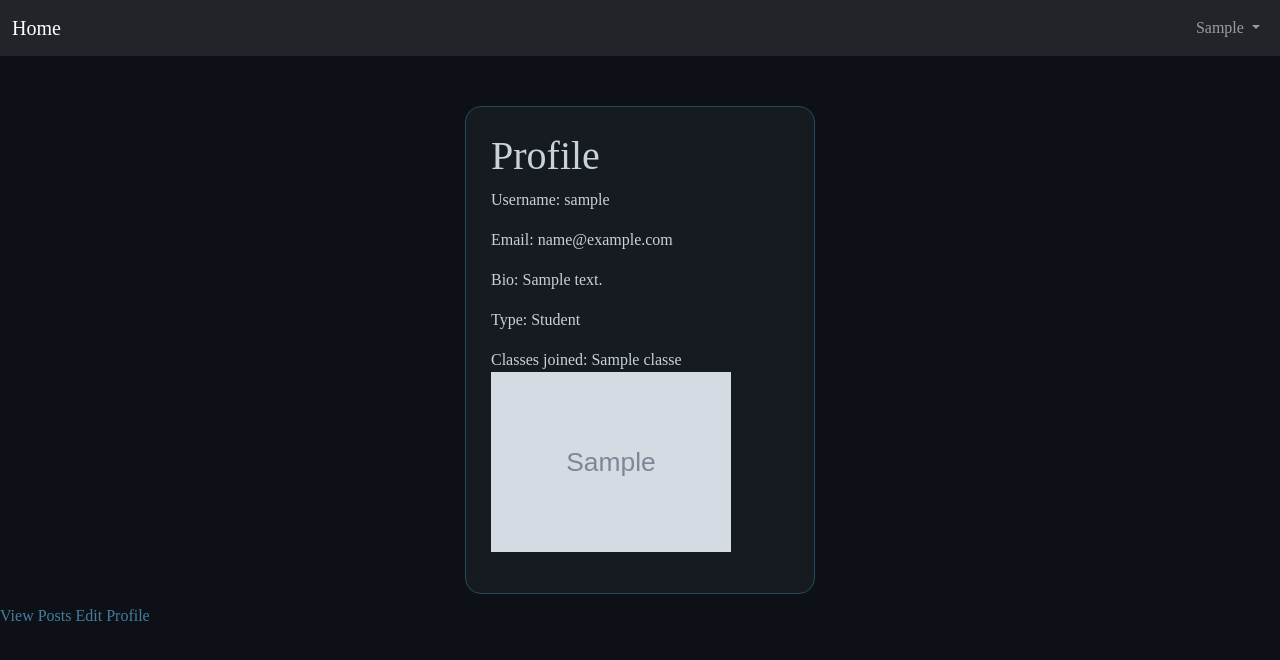
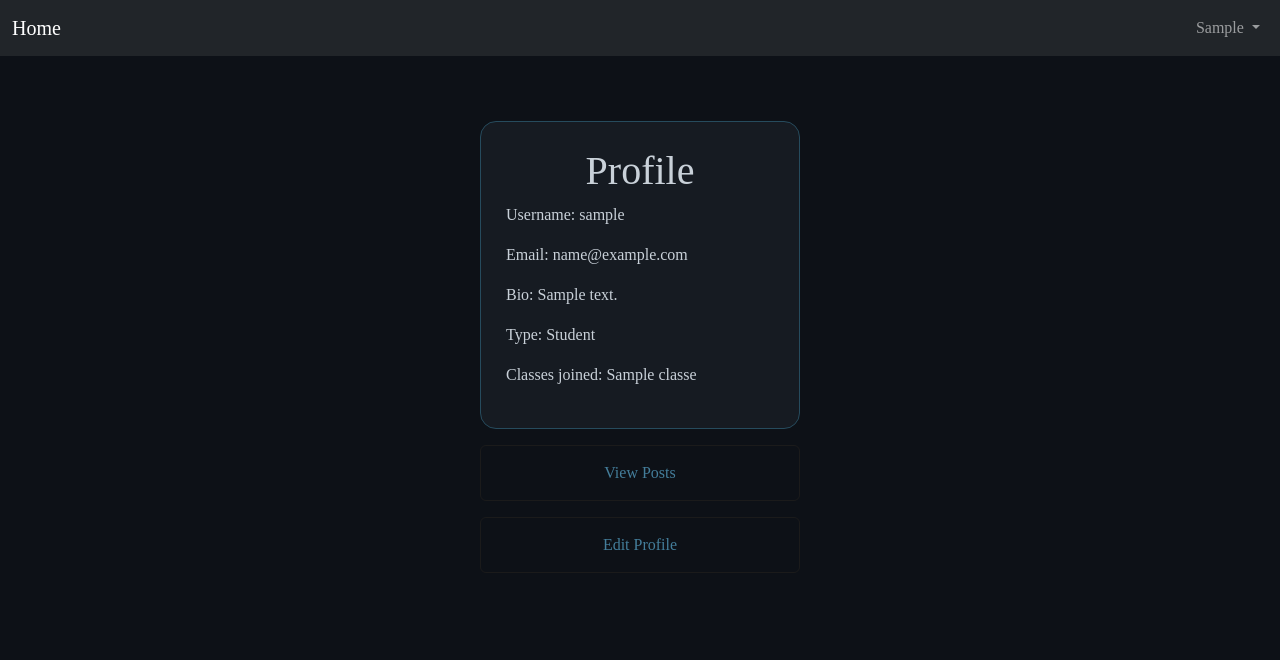
Before and after one commit to Ceres445/Team-10-Python-Project, a Django app: page /profile/ in a window 1280 px wide. Shown: the top 660 px of the page. Run offline with Django 3.2, Linux system fonts and the light colour scheme; a user stored in the database is signed in; tables that the repository leaves empty hold one stand-in row (values such as "Sample post"); grey boxes marked "Sample" are stand-in pictures.

Commit message:
removed avatar and added css

```diff
--- a/SchoolApp/home/models.py
+++ b/SchoolApp/home/models.py
@@ -24,7 +24,7 @@ class Classes(models.Model):
 class Profile(models.Model):
     user = models.OneToOneField(User, on_delete=models.CASCADE)
     bio = models.TextField(max_length=500, blank=True)
-    avatar = models.ImageField(upload_to='profile_image', blank=True)
+    # avatar = models.ImageField(upload_to='profile_image', blank=True)
     courses = models.ManyToManyField(Classes, default=1)
     user_type_data = ((1, "Student"), (2, "Teacher"))
     user_type = models.IntegerField(default=1, choices=user_type_data)
--- a/SchoolApp/home/templates/home/profile.html
+++ b/SchoolApp/home/templates/home/profile.html
@@ -13,19 +13,24 @@
 {% endblock %}
 
 {% block content %}
-<div class="form-container container">
-    <h1>Profile</h1>
+<div class="form-container">
+  <div class="container">
+    <h1 align="center">Profile</h1>
     <p>Username: {{ user.username }}</p>
     <p>Email: {{ user.email }}</p>
     <p>Bio: {{ user.profile.bio }}</p>
     <p>Type: {{ user.profile.get_user_type_display }}</p>
     <p>Classes joined: {{ courses }}
-    {% if user.profile.avatar %}
-    <img src="{{ user.profile.avatar.url }}" width="240" alt="Profile Image">
-    {% endif %}
+  </div>
+
+  <div class="redirect">
+    <a href="{% url 'viewPosts' %}"> View Posts</a>
+  </div>
+{% if current %}
+  <div class="redirect">
+    <a href="{% url 'editProfile' %}"> Edit Profile</a>
+  </div>
+{% endif %}
 </div>
-<a href="{% url 'viewPosts' %}"> View Posts</a>
-{% if current %}
-    <a href="{% url 'editProfile' %}"> Edit Profile</a>
-{% endif %}
+
 {% endblock %}
```
